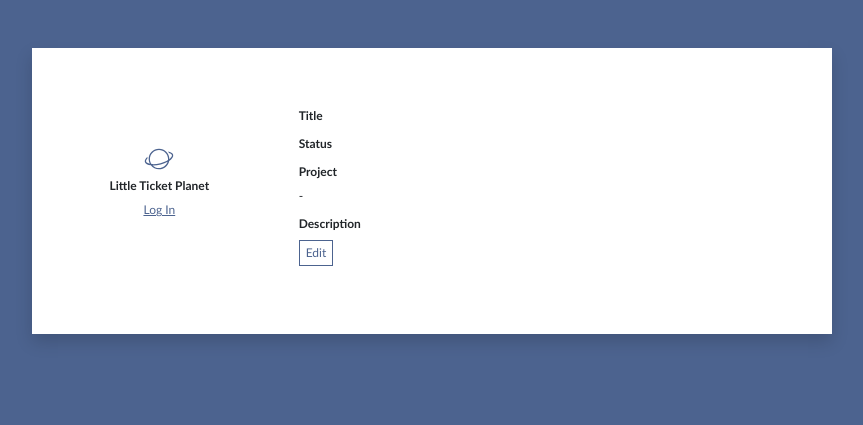
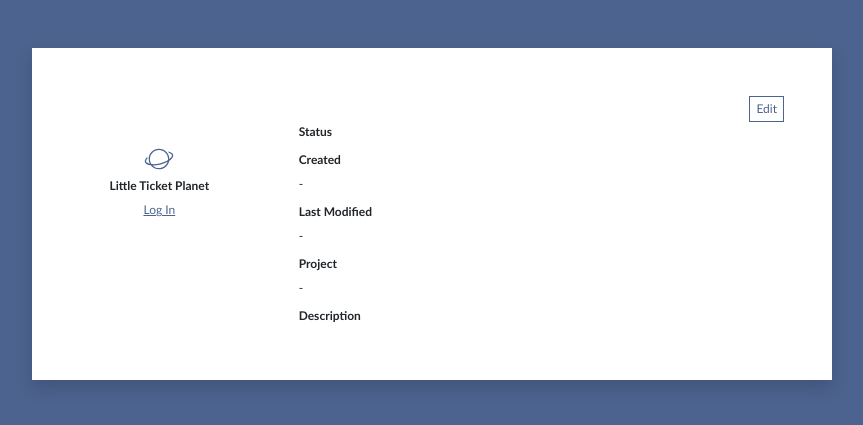
Before and after one commit to tomual/tintin3, a CodeIgniter app: the page made by application/views/ticket/view.php in a window 1280 px wide. Shown: the top 425 px of the page, without its empty margins (208-1071 px from the left). Run offline with CodeIgniter, Linux system fonts and the light colour scheme; data that the repository does not hold is empty.

Commit message:
Status change close to complete

```diff
--- a/application/helpers/MY_html_helper.php
+++ b/application/helpers/MY_html_helper.php
@@ -27,8 +27,8 @@
         return '<span class="badge bg-success">Open</span>';
     } elseif ($status == 'working') {
         return '<span class="badge bg-primary">Working</span>';
-    } elseif ($status == 'closed') {
-        return '<span class="badge bg-secondary">Closed</span>';
+    } elseif ($status == 'complete') {
+        return '<span class="badge bg-secondary">Complete</span>';
     } elseif ($status == 'canceled') {
         return '<span class="badge bg-danger">Canceled</span>';
     } else {
--- a/application/models/Ticket_model.php
+++ b/application/models/Ticket_model.php
@@ -5,7 +5,7 @@
 {
     public function is_status($status)
     {
-        $statuses = ['open', 'working', 'completed', 'canceled'];
+        $statuses = ['open', 'working', 'complete', 'canceled'];
         return in_array($status, $statuses);
     }
 
--- a/application/views/ticket/create.php
+++ b/application/views/ticket/create.php
@@ -17,7 +17,7 @@
         <select class="form-select" name="status" id="status">
             <option value="open" <?php echo set_select('status', 'open') ?>>Open</option>
             <option value="working" <?php echo set_select('status', 'working') ?>>Working</option>
-            <option value="closed" <?php echo set_select('status', 'closed') ?>>Closed</option>
+            <option value="complete" <?php echo set_select('status', 'complete') ?>>Complete</option>
             <option value="canceled" <?php echo set_select('status', 'canceled') ?>>Canceled</option>
         </select>
         <?php echo form_error('status') ?>
--- a/application/views/ticket/edit.php
+++ b/application/views/ticket/edit.php
@@ -17,7 +17,7 @@
         <select class="form-select <?php echo is_valid('status') ?>" name="status" id="status">
             <option value="open" <?php echo set_select('status', 'open', $ticket->status == 'open') ?>>Open</option>
             <option value="working" <?php echo set_select('status', 'working', $ticket->status == 'working') ?>>Working</option>
-            <option value="closed" <?php echo set_select('status', 'closed', $ticket->status == 'closed') ?>>Closed</option>
+            <option value="complete" <?php echo set_select('status', 'complete', $ticket->status == 'complete') ?>>Complete</option>
             <option value="canceled" <?php echo set_select('status', 'canceled', $ticket->status == 'canceled') ?>>Canceled</option>
         </select>
         <?php echo form_error('status') ?>
@@ -33,7 +33,7 @@
         <?php echo form_error('project_id') ?>
     </div>
     <div class="mb-1">
-        <input type="submit" value="Edit" class="btn btn-primary">
+        <input type="submit" value="Update" class="btn btn-primary">
         <a href="<?php echo base_url("ticket/remove/{$ticket->id}") ?>" class="btn btn-outline-primary" onclick="return confirm('Are you sure you cant to delete this ticket?')">Delete</a>
     </div>
 </form>
--- a/application/views/ticket/view.php
+++ b/application/views/ticket/view.php
@@ -1,14 +1,19 @@
 <?php $this->load->view('header') ?>
-<h1><?php echo $ticket->title ?></h1>
+<h1 class="d-inline-block"><?php echo $ticket->title ?></h1>
+<a href="<?php echo base_url("ticket/edit/{$ticket->id}") ?>" class="float-end btn btn-outline-primary">Edit</a>
 <?php alerts() ?>
 <form method="post">
     <div class="mb-1">
-        <label for="title" class="fw-bold">Title</label>
-        <div><?php echo $ticket->title ?></div>
+        <label for="status" class="fw-bold">Status</label>
+        <div><?php echo status_label($ticket->status) ?></div>
     </div>
     <div class="mb-1">
-        <label for="status" class="fw-bold">Status</label>
-        <div><?php echo status_label($ticket->status) ?></div>
+        <label for="created" class="fw-bold">Created</label>
+        <div><?php echo $ticket->created ?? "-" ?></div>
+    </div>
+    <div class="mb-1">
+        <label for="modified" class="fw-bold">Last Modified</label>
+        <div><?php echo $ticket->modified ?? "-" ?></div>
     </div>
     <div class="mb-1">
         <label for="project_label" class="fw-bold">Project</label>
@@ -19,7 +24,4 @@
         <div><?php echo $ticket->description ?></div>
     </div>
 </form>
-<div class="mb-1">
-    <a href="<?php echo base_url("ticket/edit/{$ticket->id}") ?>" class="btn btn-outline-primary">Edit</a>
-</div>
 <?php $this->load->view('footer') ?>
--- a/css/style.css
+++ b/css/style.css
@@ -72,6 +72,11 @@
     background-color: #4C638F;
     border-color: #4C638F;
 }
+
+.bg-secondary {
+    background-color: #364874!important;
+}
+
 @media (min-width: 992px) {
     .container {
         width: 800px;
--- a/sql/tables2.sql
+++ b/sql/tables2.sql
@@ -94,7 +94,7 @@
   `id` int(11) NOT NULL AUTO_INCREMENT,
   `user_id` int(11) DEFAULT NULL,
   `project_id` int(11) DEFAULT NULL,
-  `status` enum('open','working','input','completed','canceled') DEFAULT NULL,
+  `status` enum('open','working','input','complete','canceled') DEFAULT NULL,
   `title` varchar(255) DEFAULT NULL,
   `description` text DEFAULT NULL,
   `created` datetime DEFAULT NULL,
```
